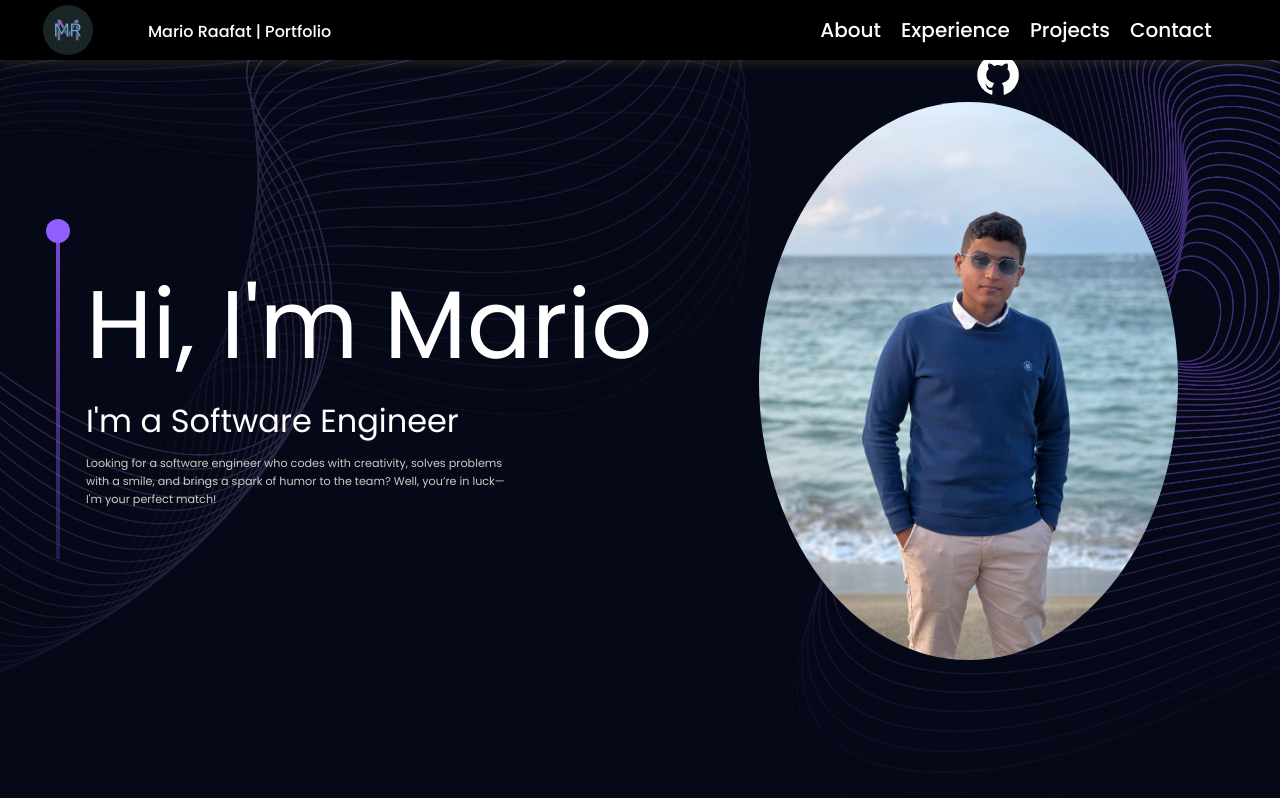
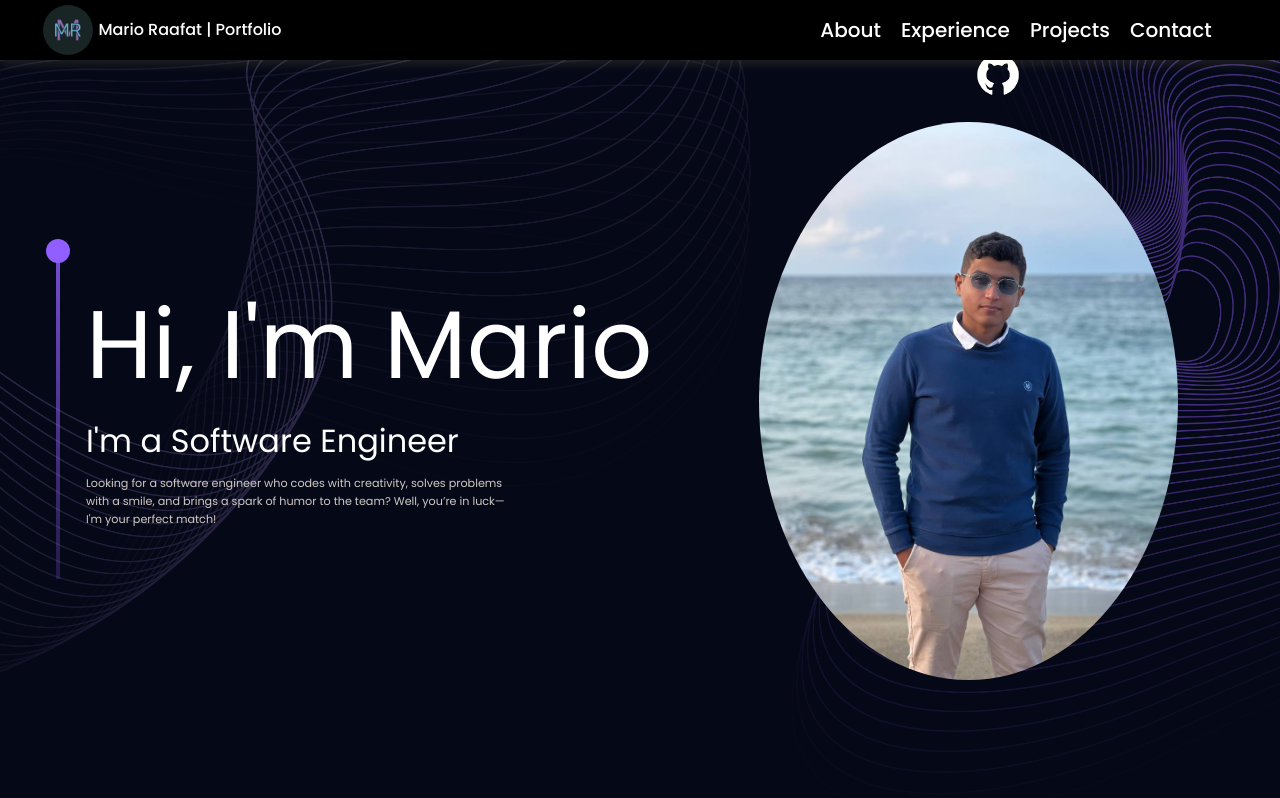
Before and after one commit to MarioRaafat/3d_portfolio, a React (Vite) app: page / in a window 1280 px wide. Shown: the top 798 px of the page. Built offline with nearby package versions, Linux system fonts and the light colour scheme.

Commit message:
handling some cases

```diff
--- a/src/components/Footer/Footer.jsx
+++ b/src/components/Footer/Footer.jsx
@@ -3,7 +3,7 @@ import React from 'react';
 const Footer = () => {
     return (
         <footer style={footerStyle}>
-            <p className={`pl-24`}>&copy; {new Date().getFullYear()} This website is designed and developed by Mario Raafat</p>
+            <p className={`pl-4 md:pl-8 lg:pl-12 `}>&copy; {new Date().getFullYear()} This website is designed and developed by Mario Raafat</p>
         </footer>
     );
 };
--- a/src/components/Intro/Intro.css
+++ b/src/components/Intro/Intro.css
@@ -4,7 +4,7 @@
 .intro-section {
     display: block;
     padding: 20px;
-    margin: 30px 30px 0 30px;
+    margin: 50px 30px 0 30px;
 }
 
 .intro-container {
--- a/src/components/Navbar/Navbar.css
+++ b/src/components/Navbar/Navbar.css
@@ -17,7 +17,18 @@ nav {
     box-shadow: 0 5px 10px rgba(255, 243, 150, 0.1);
 }
 
-img{
+.left-nav-holder{
+    display: flex;
+    align-items: center;
+    flex-direction: row;
+}
+
+.left-nav-holder:hover {
+    cursor: pointer;
+    color: #935AF6FF;
+}
+
+img {
     width: 50px;
     height: 50px;
     margin: 10%;
@@ -28,12 +39,9 @@ nav .author-name {
     font-size: 16px;
     font-weight: 500;
     color: var(--text-color);
-    position: absolute;
-    top: 33%;
-    left: 10%;
     cursor: pointer;
     transition: all 0.3s ease;
-    padding-left: 20px;
+    margin-left: 10px; /* Adjusted for better spacing */
 }
 
 nav .nav-links {
@@ -49,41 +57,39 @@ nav .nav-link {
     transition: all 0.3s ease;
 }
 
-a{
+a {
     text-decoration: none;
     transition: all 0.3s ease;
 }
 
-nav a:hover{
+nav a:hover {
     color: #935AF6FF;
 }
 
-nav li{
+nav li {
     list-style: none;
     margin: 0 10px;
     text-decoration: none;
     cursor: pointer;
 }
 
-nav ul{
+nav ul {
     display: flex;
     justify-content: space-between;
     align-items: center;
     margin-right: 20px;
 }
 
-
-/* Hamburger menu icon for smaller screens */
+/* Improved hamburger menu styles for mobile responsiveness */
 .hamburger-menu {
-    display: none; /* Hidden by default */
+    display: none;
     font-size: 30px;
     color: white;
     cursor: pointer;
 }
 
-/* Mobile menu dropdown */
 .mobile-menu {
-    display: none; /* Hidden by default */
+    display: none;
     list-style: none;
     margin: 0;
     padding: 0;
@@ -92,6 +98,8 @@ nav ul{
     right: 15px;
     background-color: #333;
     border: 1px solid #444;
+    width: 100%; /* Adjusted to take full width */
+    max-width: 200px; /* Added max-width for better control */
 }
 
 .mobile-menu li {
@@ -107,17 +115,33 @@ nav ul{
     padding: 10px;
 }
 
+/* Enhanced media query for better mobile responsiveness */
 @media (max-width: 768px) {
-    nav .nav-links {
-        display: none; /* Hide the full nav links */
+    .nav-links {
+        display: none !important;
     }
 
     .hamburger-menu {
-        display: block; /* Show the hamburger icon */
+        display: block;
     }
 
-    /* Open the mobile menu when the hamburger icon is clicked */
-    .mobile-menu.open {
-        display: block; /* Show the mobile menu */
+    .mobile-menu {
+        width: 100%; /* Adjusted width for better mobile experience */
     }
 }
+
+@media (max-width: 480px) {
+    nav {
+        padding: 0 5%; /* Increased padding for smaller screens */
+    }
+
+    .mobile-menu a {
+        font-size: 16px; /* Slightly reduced font size for smaller screens */
+        padding: 8px; /* Adjusted padding */
+    }
+
+    .author-name {
+        font-size: 14px; /* Reduced font size for better fit on smaller screens */
+        left: 5%; /* Adjusted left positioning */
+    }
+}
--- a/src/components/Navbar/Navbar.jsx
+++ b/src/components/Navbar/Navbar.jsx
@@ -9,6 +9,13 @@ import "./Navbar.css"
 const Navbar = () => {
     const [mode, setMode] = useState("");
     const [active, setActive] = useState("");
+
+    const handleClick = () => {
+        window.history.pushState(
+            null,
+            document.title,
+            window.location.pathname + window.location.search
+        )};
 
     function handleMenuToggle() {
     setMode(mode === "open" ? "" : "open");
@@ -25,18 +32,13 @@ const Navbar = () => {
     return (
     <>
         <nav>
-            {/*<div className="left-nav-holder">*/}
-            <div>
-                <a onClick={()=>
-                    window.scrollTo(0, 0)
-
-                } href="#home">
-                    <img src={logo} alt="logo"/>
-                    <span className="author-name">Mario Raafat | Portfolio </span>
-                </a>
+            <div className="left-nav-holder" onClick={() => {
+                    window.scrollTo(0, 0);
+                    handleClick();
+                }}>
+                    <div><img src={logo} alt="logo"/></div>
+                    <div className="author-name">Mario Raafat | Portfolio </div>
             </div>
-
-            {/*</div>*/}
 
             <div className="right-nav-holder">
                 <ul className="nav-links">
```
